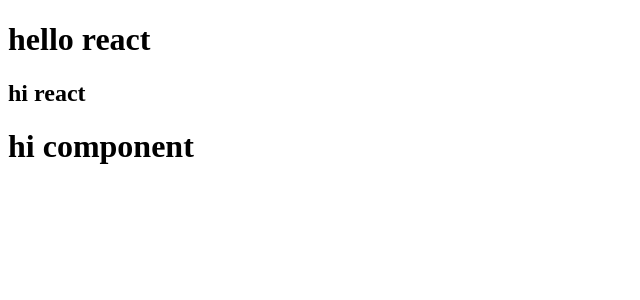
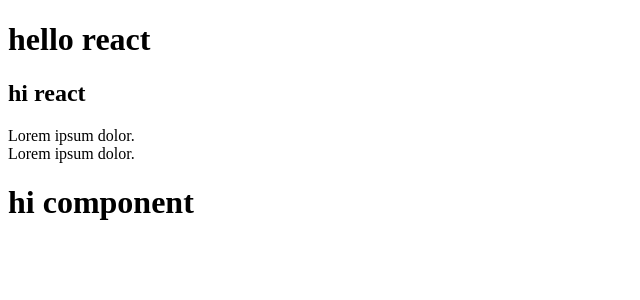
Before and after one commit to soowan95/react20231031, a React (Create React App) app: page / in a window 1280 px wide. Shown: the top 300 px of the page, without its empty margins (0-640 px from the left). Built offline with nearby package versions, Linux system fonts and the light colour scheme.

Commit message:
use prettier

```diff
--- a/src/App.js
+++ b/src/App.js
@@ -1,8 +1,14 @@
 function App() {
+  // jsx에서 태그 사용시 반드시 종료태그를 작성해야 함
+  // 빈 요소이면 시작태그에서 종료해야 함
   return (
     <div>
       <h1>hello react</h1>
       <h2>hi react</h2>
+      <p>
+        Lorem ipsum dolor.
+        <br /> Lorem ipsum dolor.
+      </p>
       <MyComp />
     </div>
   );
@@ -20,7 +26,11 @@
 
   // JSX에서 주석 사용법
   // {/* */}
-  return <h1>hi component</h1>;
+  return (
+    <>
+      <h1>hi component</h1>
+    </>
+  );
 }
 
 export default App;
```
